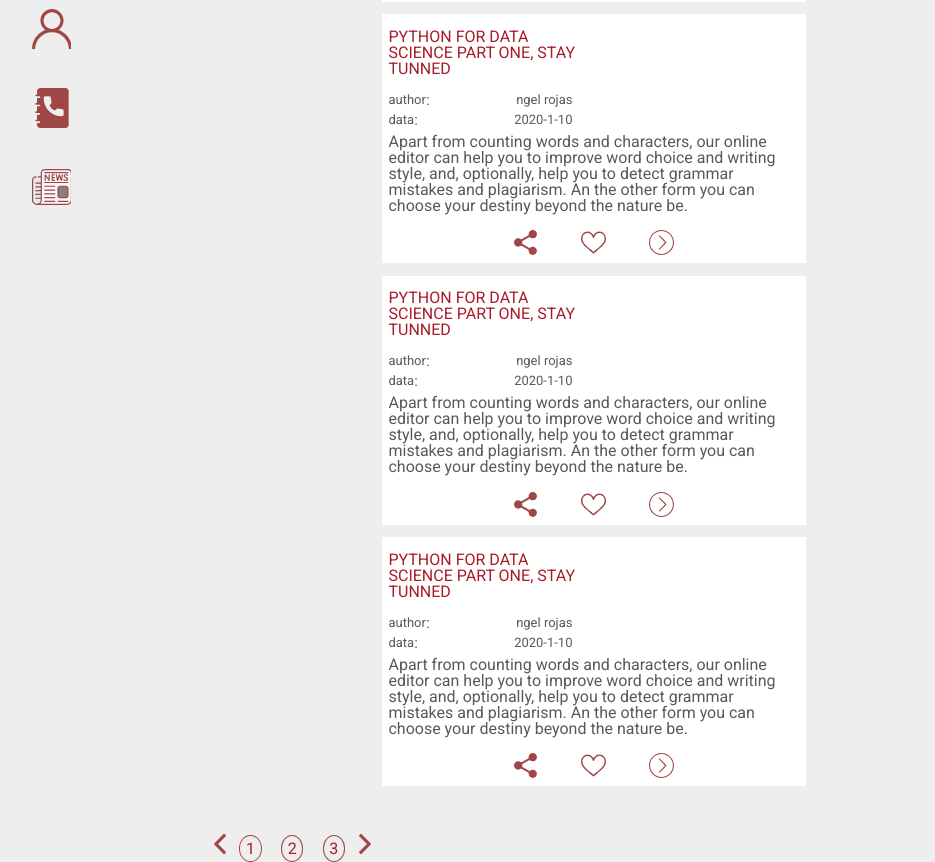
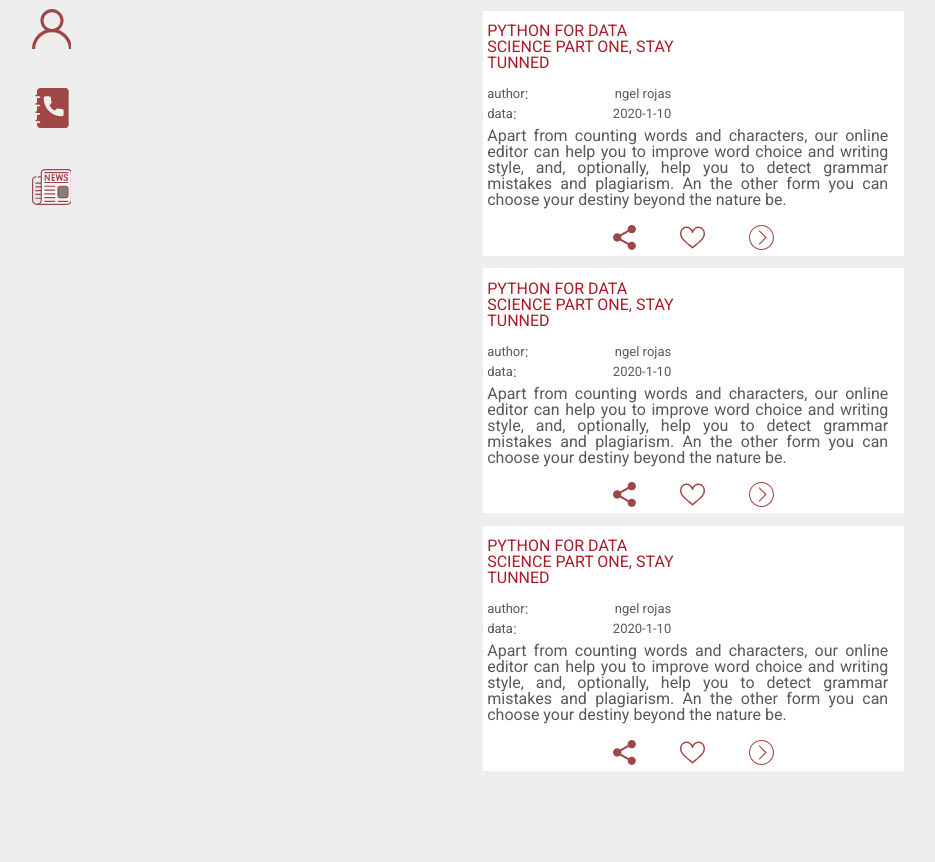
Before and after one commit to ngelrojas/ngelrojasp-blog, a React app: page / in a window 1280 px wide. Shown: the part 385-1247 px from the top of the page, without its empty margins (4-939 px from the left). After the commit the page ends 1156 px from the top, so only its background shows below. Built offline with nearby package versions, Linux system fonts and the light colour scheme.

Commit message:
personal blog upload

```diff
--- a/src/App.jsx
+++ b/src/App.jsx
@@ -4,6 +4,7 @@ import Header from './components/header/header.component.jsx';
 import NavMenu from './components/nav/nav.component.jsx';
 import Home from './pages/home/home.component.jsx';
 import AboutMe from './pages/about/about.component.jsx';
+import DescripComponent from './pages/description/description.component.jsx';
 
 
 export const App = () => (
@@ -15,7 +16,8 @@ export const App = () => (
 
             <Switch>
                 <Route exact path="/" component={Home}></Route>
-                <Route path="/angel-rojas" component={AboutMe}></Route>
+                <Route path="/about-me" component={AboutMe}></Route>
+                <Route path="/topic/:slug" component={DescripComponent}></Route>
             </Switch>
 
        </Router>
--- a/src/components/article/article.component.jsx
+++ b/src/components/article/article.component.jsx
@@ -6,12 +6,13 @@ import NextComponent from './assets/next.component.jsx';
 import './article.styles.scss';
 
 
-const Article = ({id, title, excerpt, author, data, url_read_more}) => (
+const Article = ({id, title, excerpt, author, data, url_read_more}) =>(
+
     <div className="wrap-art">
         <div className="wrapper-art-item">
             <div className="art-item-head">
                 <h6>
-                    <Link to={url_read_more}>{title.toUpperCase()}</Link>
+                    <Link to={`/topic/${url_read_more}`}>{title.toUpperCase()}</Link>
                 </h6>
                 <div className="art-item-author">
                     <p className="art author">
@@ -25,7 +26,7 @@ const Article = ({id, title, excerpt, author, data, url_read_more}) => (
             </div>
             <div className="art-item-excerpt">
                 <p>
-                    <Link to={url_read_more}>
+                    <Link to={`/topic/${url_read_more}`}>
                         {excerpt}
                     </Link>
                 </p>
@@ -39,7 +40,7 @@ const Article = ({id, title, excerpt, author, data, url_read_more}) => (
                         <Link to="#"><HeartComponent className="icon-link" /></Link>
                     </li>
                     <li className="links-item">
-                        <Link to={url_read_more}><NextComponent className="icon-link" /></Link>
+                        <Link to={`/topic/${url_read_more}`}><NextComponent className="icon-link" /></Link>
                     </li>
                 </ul>
             </div>
--- a/src/components/article/article.styles.scss
+++ b/src/components/article/article.styles.scss
@@ -1,16 +1,16 @@
 .wrap-art{
     transform: translateZ(0);
     transition: transform 0.25s ease-out;
+    width: 100%;
+    margin-top: 3%;
+    margin-bottom: 3%;
+    background-color: #ffffff;
+    padding: 1%;
     &:hover{
         cursor: pointer;
         transform: scale(1.05);
         box-shadow: 1px 2px 8px 1px #797877;
     }
-    width: 67%;
-    margin-top: 2%;
-    margin-bottom: 2%;
-    background-color: #ffffff;
-    padding: 1%;
     .wrapper-art-item{
         .art-item-head{
             width: 200px;
@@ -50,6 +50,7 @@
             float: left;
             margin-bottom: 4%;
             margin-top: 2%;
+            text-align: justify;
             p{
                 a{
                     color: #595959;
--- a/src/components/list-articles/list-articles.component.jsx
+++ b/src/components/list-articles/list-articles.component.jsx
@@ -20,7 +20,7 @@ class ListArticles extends React.Component{
                 excerpt: ' Apart from counting words and characters, our online editor can help you to improve word choice and writing style, and, optionally, help you to detect grammar mistakes and plagiarism. An the other form you can choose your destiny beyond the nature be. ',
                 author: 'ngel rojas',
                 data: '2020-1-10',
-                url_read_more: 'link'
+                url_read_more: 'python-for-data-science'
                 },
                 {
                 id: 2,
@@ -28,7 +28,7 @@ class ListArticles extends React.Component{
                 excerpt: ' Apart from counting words and characters, our online editor can help you to improve word choice and writing style, and, optionally, help you to detect grammar mistakes and plagiarism. An the other form you can choose your destiny beyond the nature be. ',
                 author: 'ngel rojas',
                 data: '2020-1-10',
-                url_read_more: 'link'
+                url_read_more: 'python-data-sicence-part-one-stay-tunned'
                 },
                 {
                 id: 3,
@@ -36,7 +36,7 @@ class ListArticles extends React.Component{
                 excerpt: ' Apart from counting words and characters, our online editor can help you to improve word choice and writing style, and, optionally, help you to detect grammar mistakes and plagiarism. An the other form you can choose your destiny beyond the nature be. ',
                 author: 'ngel rojas',
                 data: '2020-1-10',
-                url_read_more: 'link'
+                url_read_more: 'python-data'
                 },
                 {
                 id: 4,
@@ -44,7 +44,7 @@ class ListArticles extends React.Component{
                 excerpt: ' Apart from counting words and characters, our online editor can help you to improve word choice and writing style, and, optionally, help you to detect grammar mistakes and plagiarism. An the other form you can choose your destiny beyond the nature be. ',
                 author: 'ngel rojas',
                 data: '2020-1-10',
-                url_read_more: 'link'
+                url_read_more: 'data-for-scientis-here-like-you'
                 }
             ]
         }
@@ -63,25 +63,6 @@ class ListArticles extends React.Component{
 
             </div>
 
-            <div className="pagination">
-                <ul className="wrapper-pagination">
-                    <li className="pagination__item-next">
-                        <Link to="/next"><BackComponent className="pagination-arrow"/></Link>
-                    </li>
-                    <li className="pagination__item">
-                        <Link to="/1">1</Link>
-                    </li>
-                    <li className="pagination__item">
-                        <Link to="/2">2</Link>
-                    </li>
-                    <li className="pagination__item">
-                        <Link to="/3">3</Link>
-                    </li>
-                    <li className="pagination__item-back">
-                        <Link to="/back"><ForwardComponent className="pagination-arrow"/></Link>
-                    </li>
-                </ul>
-            </div>
 
         </div>
 
--- a/src/components/list-articles/list-articles.styles.scss
+++ b/src/components/list-articles/list-articles.styles.scss
@@ -1,34 +1,4 @@
-.wrap-list-articles{
-    .list-articles{
-        width: 64%;
-        margin: 0 auto;
-    }
-    .pagination{
-        margin-top: 5%;
-        margin-bottom: 5%;
-        .wrapper-pagination{
-            .pagination__item{
-                display: inline;
-                margin-left: 1%;
-                margin-right: 1%;
-                border-radius: 50%;
-                border: 1px solid #9F4747;
-                padding-top: 0.3%;
-                padding-bottom: 0.3%;
-                padding-left: 0.6%;
-                padding-right: 0.6%;
-                a{
-                    text-decoration: none;
-                    color: #A91B28;
-                }
-            }
-           .pagination__item-next, .pagination__item-back{
-                display: inline;
-                .pagination-arrow{
-                    width: 20px;
-                    height: 20px;
-                }
-           }
-        }
-    }
+.list-articles{
+    width: 43%;
+    margin: 0 auto;
 }
--- /dev/null
+++ b/src/pages/description/description.component.jsx
@@ -0,0 +1,25 @@
+import React from 'react';
+
+
+class DescripComponent extends React.Component{
+    constructor(){
+        super();
+        this.state = {
+            fields: {},
+            msg: {}
+        }
+    }
+
+    render(){
+        return(
+        <main>
+            <div className="content_description">
+                <h1>{this.props.match.params.slug}</h1>
+            </div>
+        </main>
+
+        )
+    }
+}
+
+export default DescripComponent;
```
Also changed, not shown: src/pages/description/description.styles.scss (added).
